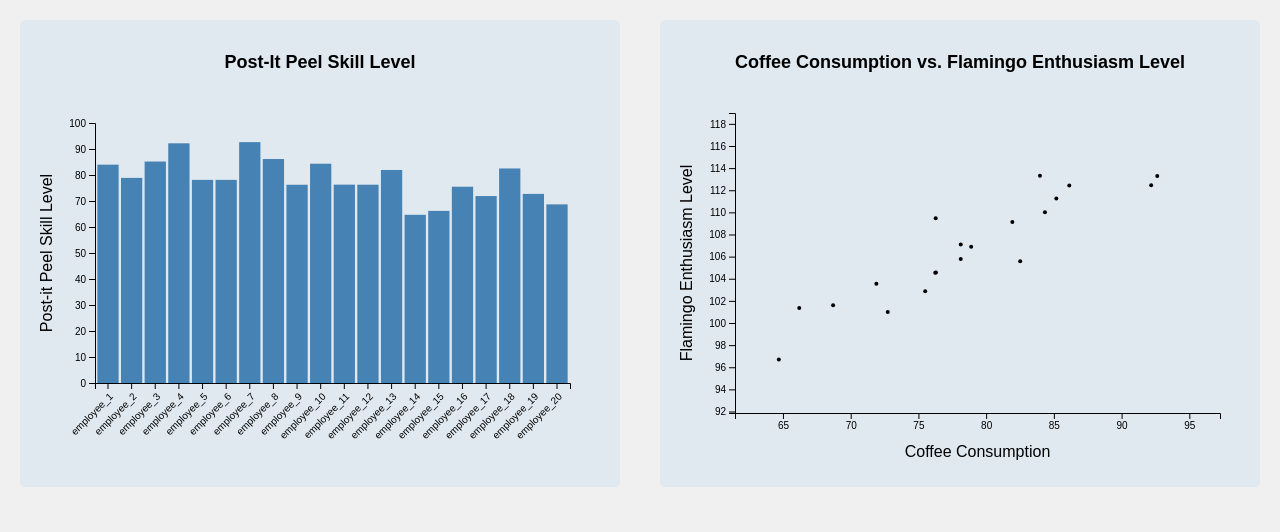
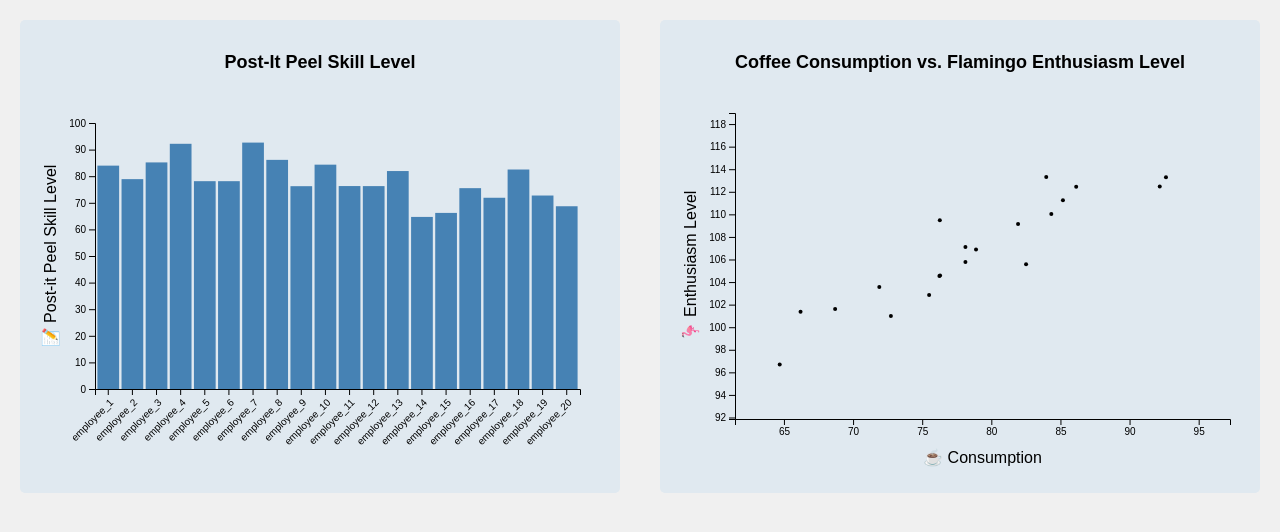
Before and after one commit to danielweller-swp/d3-intro, a FastAPI app: page / in a window 1280 px wide. Shown: the top 532 px of the page. Run offline with FastAPI, Linux system fonts and the light colour scheme.

Commit message:
update files

```diff
--- a/best-practice-example/static/bar-plot.js
+++ b/best-practice-example/static/bar-plot.js
@@ -16,8 +16,7 @@ function displayBarPlot() {
 
         // Store values for svg creation
         var parent = d3.select("#left_column")
-        const width = parent.node().clientWidth - 50;  // FIXME
-        console.log(parent.node())
+        const width = parent.node().clientWidth - 40;
         const height = width * 0.6;  // make plot height always 60% of the width
 
         // Define padding around the svg
@@ -76,8 +75,8 @@ function displayBarPlot() {
             .attr("class", "label")
             .attr("transform", "rotate(-90)")
             .attr("x", -(height - padding.top - padding.bottom)/2 - padding.top)
-            .attr("dy", ".74em")
+            .attr("dy", "1em")
             .style("text-anchor", "middle")
-            .text("Post-it Peel Skill Level");
+            .text("📝 Post-it Peel Skill Level");
     });
 }
--- a/best-practice-example/static/scatter-plot.js
+++ b/best-practice-example/static/scatter-plot.js
@@ -16,7 +16,7 @@ function displayScatterPlot() {
 
         // Store values for svg creation
         var parent = d3.select("#right_column")
-        const width = parent._groups[0][0].clientWidth - 50; // FIXME
+        const width = parent._groups[0][0].clientWidth - 40;
         const height = width * 0.6 + 20;  // make plot height always 60% of the width
 
         // Define padding around the svg
@@ -64,15 +64,15 @@ function displayScatterPlot() {
             .attr("x", padding.left + (width - padding.left - padding.right) / 2)
             .attr("y", height - 6)
             .style("text-anchor", "middle")
-            .text("Coffee Consumption");
+            .text("☕ Consumption");
 
         // Add a y-axis label
         svg.append("text")
             .attr("class", "label")
             .attr("transform", "rotate(-90)")
             .attr("x", -(height - padding.top - padding.bottom)/2  - padding.top)
-            .attr("dy", ".74em")
+            .attr("dy", "1em")
             .style("text-anchor", "middle")
-            .text("Flamingo Enthusiasm Level");
+            .text("🦩 Enthusiasm Level");
     });
 }
--- a/best-practice-example/templates/index.html
+++ b/best-practice-example/templates/index.html
@@ -15,9 +15,8 @@
       <h1>Post-It Peel Skill Level</h1>
       <script src="{{ url_for('static', path='/bar-plot.js') }}"></script>
       <script>
-        // try to encapsulate in firstBuild function
         displayBarPlot();
-        addEventListener("resize", displayBarPlot);
+        addEventListener("resize", displayBarPlot);  // Allow the plot to resize when the window changes
       </script>
     </div>
 
```
Also changed, not shown: 2 other files.
